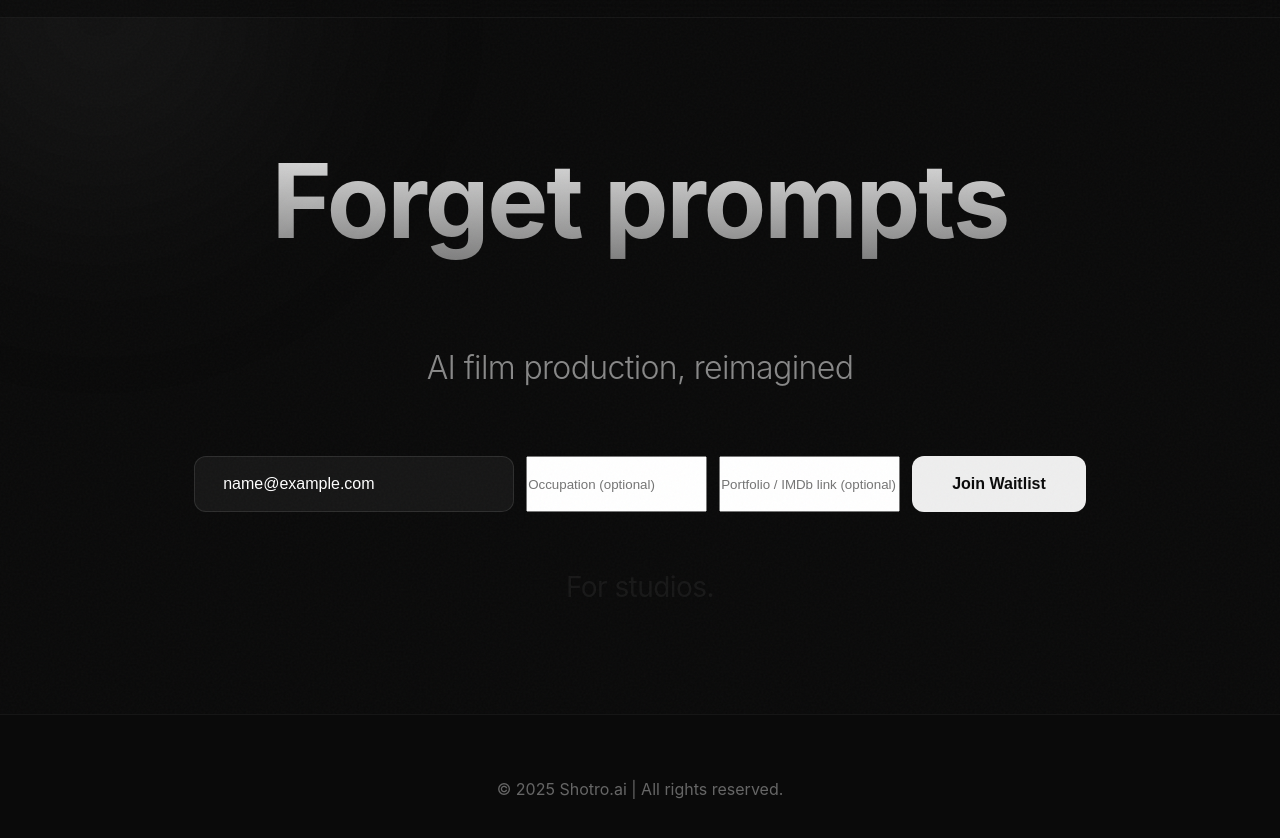
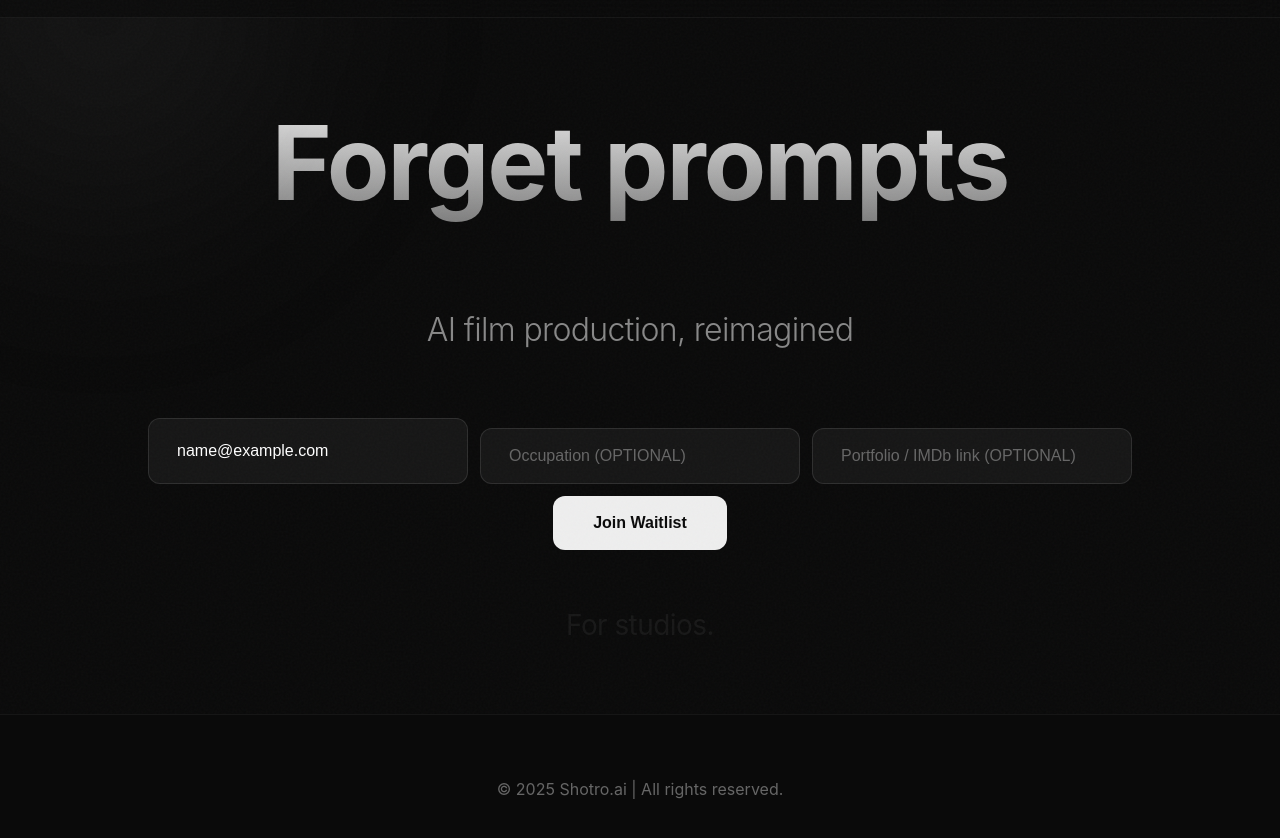
Before and after one commit to echovibes24GIT/shotro-landing-test, a website: page index.html in a window 1280 px wide. Both pictures are taken after typing "name@example.com" into the empty fields and a click on the button "Join Waitlist". Shown: the part 86-924 px from the top of the page. Drawn offline with Linux system fonts and the light colour scheme; no server answers.

Commit message:
Unify input styles for email, text, and URL fields

```diff
--- a/index.html
+++ b/index.html
@@ -80,13 +80,39 @@
       display:flex; gap:12px; margin-bottom:20px; flex-wrap:wrap; justify-content:center;
     }
 
-    input[type="email"] {
-      padding:18px 28px; font-size:16px; background:rgba(255,255,255,.05);
-      border:1px solid rgba(255,255,255,.1); border-radius:12px; color:#fff;
-      width:320px; transition:all .3s ease; outline:none;
-    }
-    input[type="email"]:focus { background:rgba(255,255,255,.08); border-color:rgba(255,255,255,.3); }
-    input[type="email"]::placeholder { color:#666; }
+    /* === unified input style for all fields === */
+input[type="email"],
+input[type="text"],
+input[type="url"] {
+  padding: 18px 28px;
+  font-size: 16px;
+  background: rgba(255,255,255,.05);
+  border: 1px solid rgba(255,255,255,.1);
+  border-radius: 12px;
+  color: #fff;
+  width: 320px;
+  transition: all .3s ease;
+  outline: none;
+}
+
+input[type="email"]:focus,
+input[type="text"]:focus,
+input[type="url"]:focus {
+  background: rgba(255,255,255,.08);
+  border-color: rgba(255,255,255,.3);
+}
+
+input[type="email"]::placeholder,
+input[type="text"]::placeholder,
+input[type="url"]::placeholder {
+  color: #666;
+}
+
+/* Optional: add subtle spacing for multiple fields */
+.waitlist-form input + input {
+  margin-top: 10px;
+}
+
 
     /* === Autofill styling fix === */
 input[type="email"]:-webkit-autofill {
@@ -174,8 +200,8 @@ input[type="email"]:-webkit-autofill:focus {
               <input type="email" placeholder="Enter your email" required id="emailInput">
 
   <!-- Hidden initially -->
-  <input type="text" placeholder="Occupation (optional)" id="occupationInput" style="display:none;">
-  <input type="url" placeholder="Portfolio / IMDb link (optional)" id="portfolioInput" style="display:none;">
+  <input type="text" placeholder="Occupation (OPTIONAL)" id="occupationInput" style="display:none;">
+  <input type="text" placeholder="Portfolio / IMDb link (OPTIONAL)" id="portfolioInput" style="display:none;">
 
               <button type="submit">Join Waitlist</button>
             </form>
```
